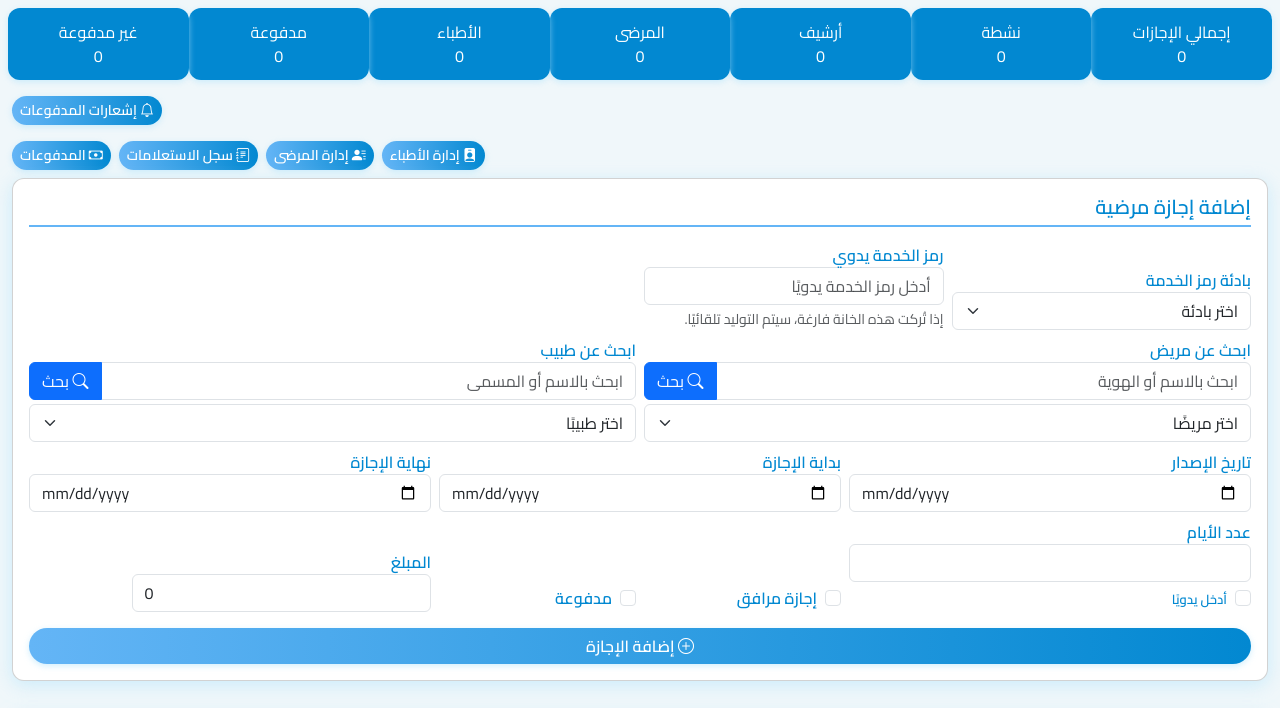
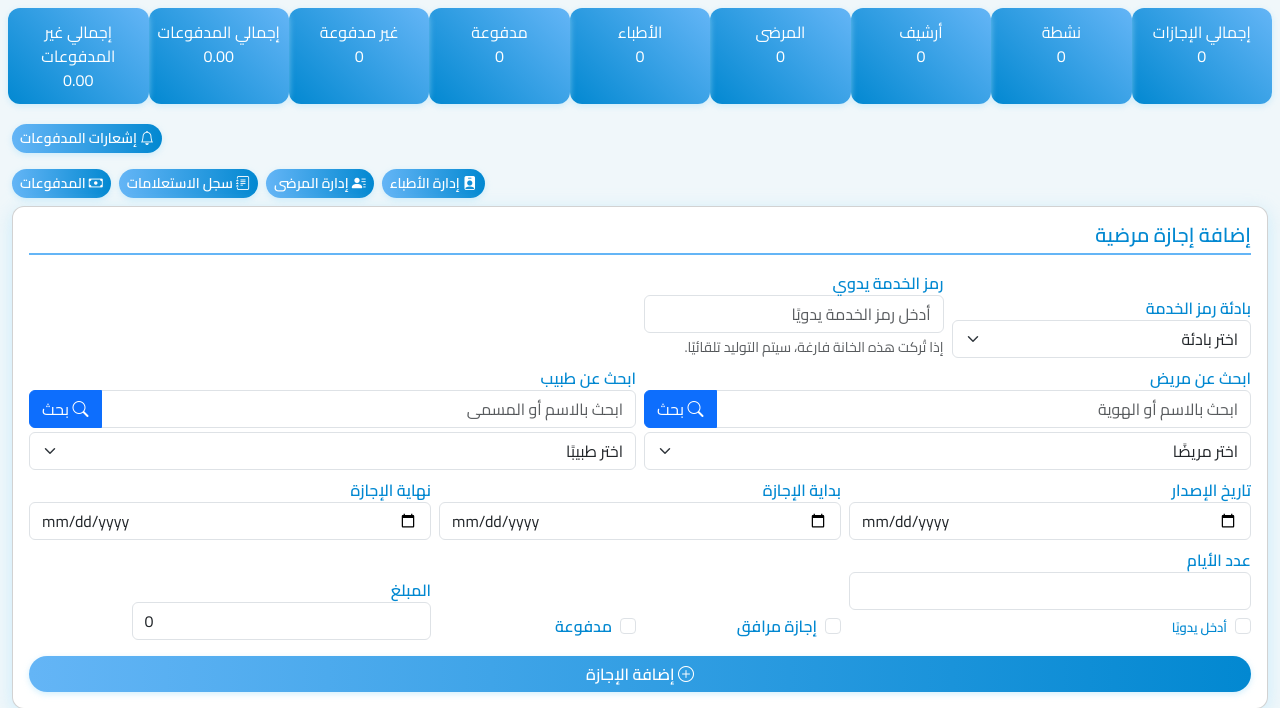
Before and after one commit to osjtf/sehaty, a PHP site: page /admin.php in a window 1280 px wide. Shown: the top 708 px of the page. Run offline with PHP 8.4, Linux system fonts and the light colour scheme; the visitor is signed in with stand-in values (Sample User, id 1); data that the repository does not hold is empty; some libraries are stand-ins or nearby versions.

Commit message:
Allow unpaid amount entry and enhance filters

```diff
--- a/admin.php
+++ b/admin.php
@@ -359,7 +359,7 @@ if (trim($_POST['service_code_manual']) !== '') {
     $comp_name = $is_comp ? trim($_POST['companion_name']) : null;
     $comp_rel = $is_comp ? trim($_POST['companion_relation']) : null;
     $is_paid = isset($_POST['is_paid']) && $_POST['is_paid'] === '1' ? 1 : 0;
-    $payment_amount = $is_paid ? floatval($_POST['payment_amount']) : 0;
+    $payment_amount = isset($_POST['payment_amount']) ? floatval($_POST['payment_amount']) : 0;
 
     $created_at = date('Y-m-d H:i:s');
 
@@ -407,7 +407,7 @@ if (trim($_POST['service_code_manual']) !== '') {
     $comp_name = $is_comp ? trim($_POST['companion_name_edit']) : null;
     $comp_rel = $is_comp ? trim($_POST['companion_relation_edit']) : null;
     $is_paid = isset($_POST['is_paid_edit']) && $_POST['is_paid_edit'] === '1' ? 1 : 0;
-    $payment_amount = $is_paid ? floatval($_POST['payment_amount_edit']) : 0;
+    $payment_amount = isset($_POST['payment_amount_edit']) ? floatval($_POST['payment_amount_edit']) : 0;
 
     $updated_at = date('Y-m-d H:i:s');
 
@@ -577,7 +577,9 @@ $stats = [
   'doctors' => 0,
   'patients' => 0,
   'paid' => 0,
-  'unpaid' => 0
+  'unpaid' => 0,
+  'paid_amount' => 0,
+  'unpaid_amount' => 0
 ];
 $res = $conn->query("SELECT COUNT(*) as c FROM sick_leaves WHERE is_deleted=0");
 $stats['active'] = $res->fetch_assoc()['c'];
@@ -587,6 +589,10 @@ $res = $conn->query("SELECT COUNT(*) as c FROM sick_leaves WHERE is_deleted=0 AN
 $stats['paid'] = $res->fetch_assoc()['c'];
 $res = $conn->query("SELECT COUNT(*) as c FROM sick_leaves WHERE is_deleted=0 AND is_paid=0");
 $stats['unpaid'] = $res->fetch_assoc()['c'];
+$res = $conn->query("SELECT IFNULL(SUM(payment_amount),0) AS amt FROM sick_leaves WHERE is_deleted=0 AND is_paid=1");
+$stats['paid_amount'] = $res->fetch_assoc()['amt'];
+$res = $conn->query("SELECT IFNULL(SUM(payment_amount),0) AS amt FROM sick_leaves WHERE is_deleted=0 AND is_paid=0");
+$stats['unpaid_amount'] = $res->fetch_assoc()['amt'];
 $res = $conn->query("SELECT COUNT(*) as c FROM sick_leaves");
 $stats['total'] = $res->fetch_assoc()['c'];
 $res = $conn->query("SELECT COUNT(*) as c FROM doctors");
@@ -848,13 +854,14 @@ while ($row = $res->fetch_assoc()) { $notifications_payment[] = $row; }
     }
 
     .stats-box {
-      background: var(--primary-color);
+      background: linear-gradient(45deg, var(--primary-color), var(--secondary-color));
       color: #fff;
       border-radius: var(--border-radius);
       padding: 12px 6px;
       text-align: center;
       font-size: 1rem;
-      transition: background var(--transition-speed);
+      margin-bottom: 4px;
+      transition: opacity var(--transition-speed);
       animation: fadeIn 0.5s ease-in-out;
       box-shadow: 0 2px 6px var(--shadow-color);
     }
@@ -1043,6 +1050,8 @@ while ($row = $res->fetch_assoc()) { $notifications_payment[] = $row; }
       <div class="col stats-box">الأطباء<br><?= $stats['doctors'] ?></div>
       <div class="col stats-box">مدفوعة<br><?= $stats['paid'] ?></div>
       <div class="col stats-box">غير مدفوعة<br><?= $stats['unpaid'] ?></div>
+      <div class="col stats-box">إجمالي المدفوعات<br><?= number_format($stats['paid_amount'],2) ?></div>
+      <div class="col stats-box">إجمالي غير المدفوعات<br><?= number_format($stats['unpaid_amount'],2) ?></div>
     </div>
 
     <!-- زر إشعارات المدفوعات -->
@@ -2985,15 +2994,18 @@ while ($row = $res->fetch_assoc()) { $notifications_payment[] = $row; }
       const originalPaymentsRows = Array.from(document.querySelectorAll('#paymentsTable tbody tr'));
       document.getElementById('sortPaymentsPaid')?.addEventListener('click', () => {
         sortTable('paymentsTable', 5, false);
+        showAlert('success','تم الفرز: أعلى المدفوعات');
       });
       document.getElementById('sortPaymentsUnpaid')?.addEventListener('click', () => {
         sortTable('paymentsTable', 6, false);
+        showAlert('success','تم الفرز: أعلى غير المدفوعة');
       });
       document.getElementById('sortPaymentsReset')?.addEventListener('click', () => {
         const tbody = document.getElementById('paymentsTable').querySelector('tbody');
         tbody.innerHTML = '';
         originalPaymentsRows.forEach(r => tbody.appendChild(r));
         reIndexTable('paymentsTable');
+        showAlert('success','تم إعادة الترتيب الافتراضي للمدفوعات');
       });
 
       document.querySelectorAll('.btn-view-patient-leaves').forEach(btn => {
@@ -3100,6 +3112,9 @@ while ($row = $res->fetch_assoc()) { $notifications_payment[] = $row; }
           row.style.display = show ? '' : 'none';
         });
         reIndexTable(tableId);
+        if(status === 'paid') showAlert('success','تمت الفلترة: المدفوعة فقط');
+        else if(status === 'unpaid') showAlert('success','تمت الفلترة: غير المدفوعة فقط');
+        else showAlert('success','تمت إعادة عرض الكل');
       }
 
       // ==== 42. تفعيل أزرار الفلترة والإعادة ====
```
